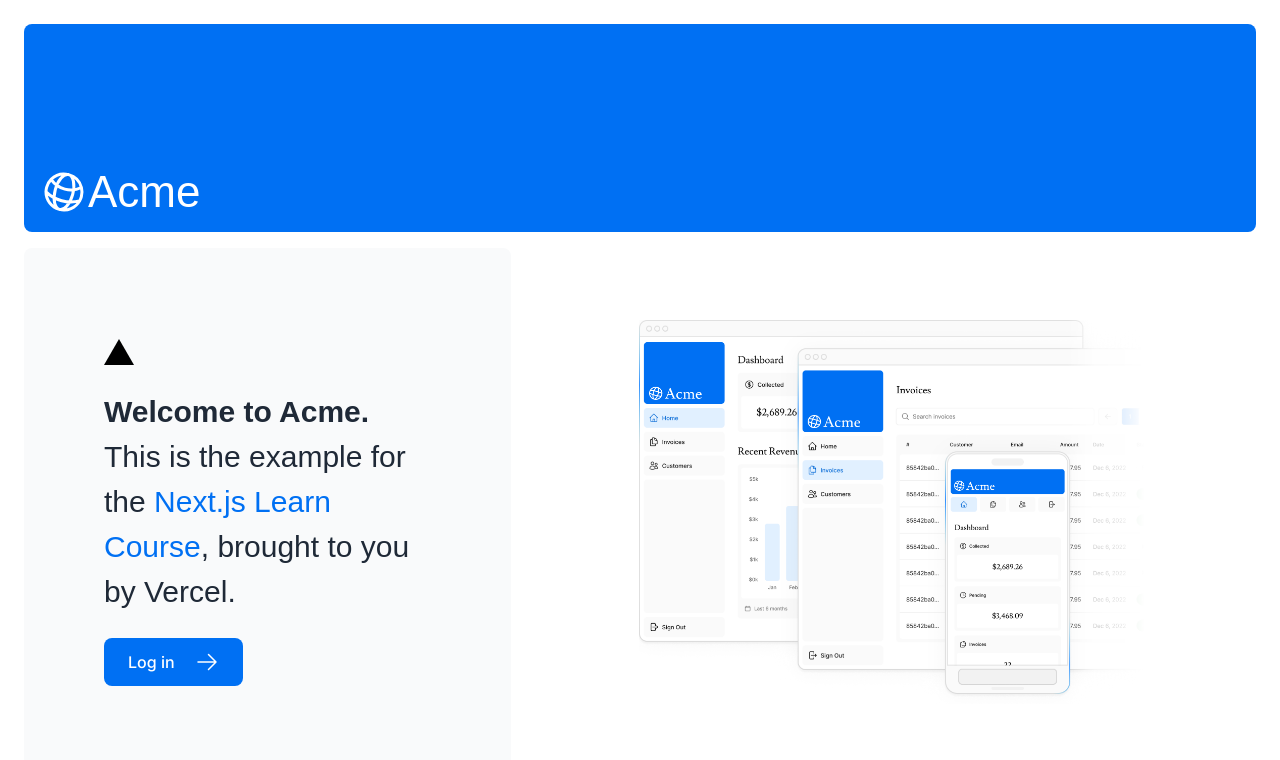
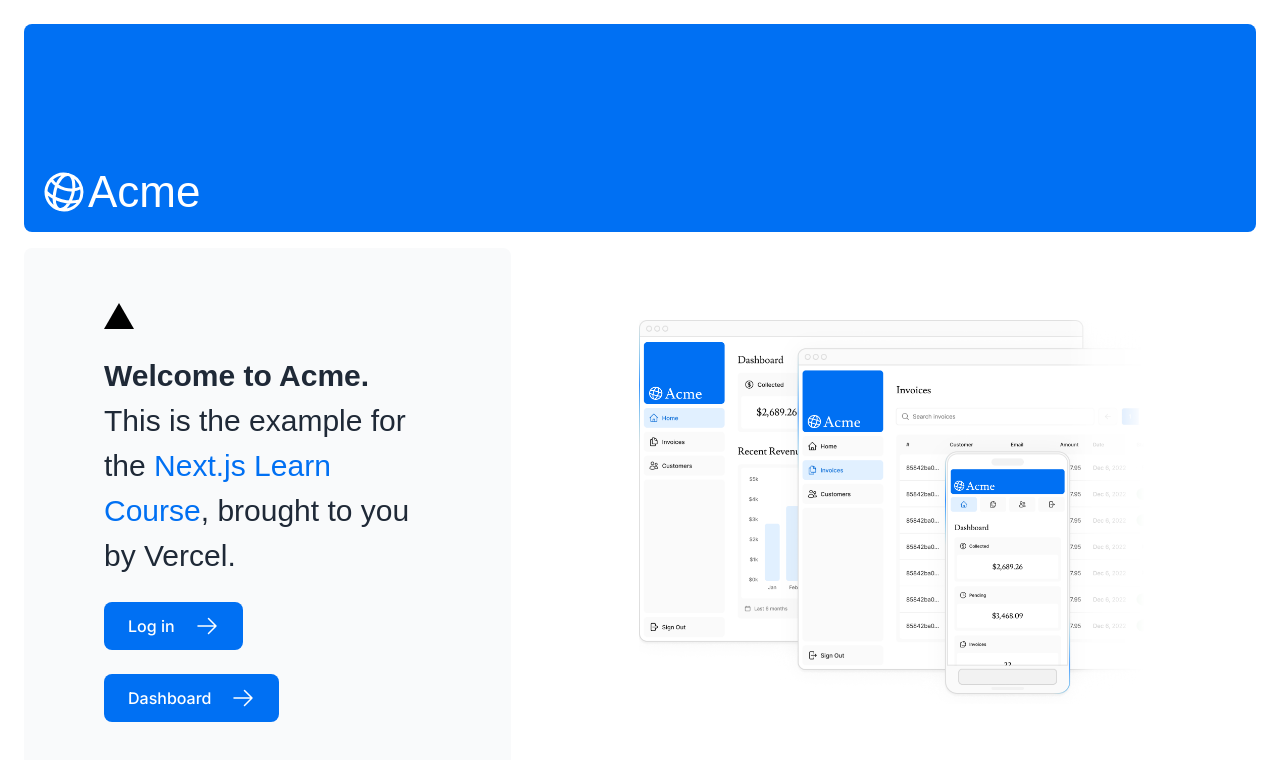
Before and after one commit to arturoMaki/nextjs-dashboard, a Next.js app: page / in a window 1280 px wide. Shown: the top 760 px of the page. Built offline with nearby package versions, Linux system fonts and the light colour scheme; a web font is replaced by a local one.

Commit message:
fix: narrow down middleware to prevent extra auth calls

```diff
--- a/app/page.tsx
+++ b/app/page.tsx
@@ -8,7 +8,9 @@
   return (
     <main className="flex min-h-screen flex-col p-6">
       <div className="flex h-20 shrink-0 items-end rounded-lg bg-blue-500 p-4 md:h-52">
+      <Link  href="/">
         <AcmeLogo />
+        </Link>
       </div>
       <div className="mt-4 flex grow flex-col gap-4 md:flex-row">
         <div className="flex flex-col justify-center gap-6 rounded-lg bg-gray-50 px-6 py-10 md:w-2/5 md:px-20">
@@ -25,6 +27,12 @@
             className="flex items-center gap-5 self-start rounded-lg bg-blue-500 px-6 py-3 text-sm font-medium text-white transition-colors hover:bg-blue-400 md:text-base"
           >
             <span>Log in</span> <ArrowRightIcon className="w-5 md:w-6" />
+          </Link>
+          <Link
+            href="/dashboard"
+            className="flex items-center gap-5 self-start rounded-lg bg-blue-500 px-6 py-3 text-sm font-medium text-white transition-colors hover:bg-blue-400 md:text-base"
+          >
+            <span>Dashboard</span> <ArrowRightIcon className="w-5 md:w-6" />
           </Link>
         </div>
         <div className="flex items-center justify-center p-6 md:w-3/5 md:px-28 md:py-12">
--- a/middleware.ts
+++ b/middleware.ts
@@ -5,5 +5,7 @@
 
 export const config = {
   // https://nextjs.org/docs/app/building-your-application/routing/middleware#matcher
-  matcher: ['/((?!api|_next/static|_next/image|.*\\.png$).*)'],
+  // matcher: ['/((?  !api|_next/static|_next/image|.*\\.png$).*)'],
+  // narrow down matcher to prevent extra auth calls
+  matcher: ['/dashboard/:path*'],
 };
```
